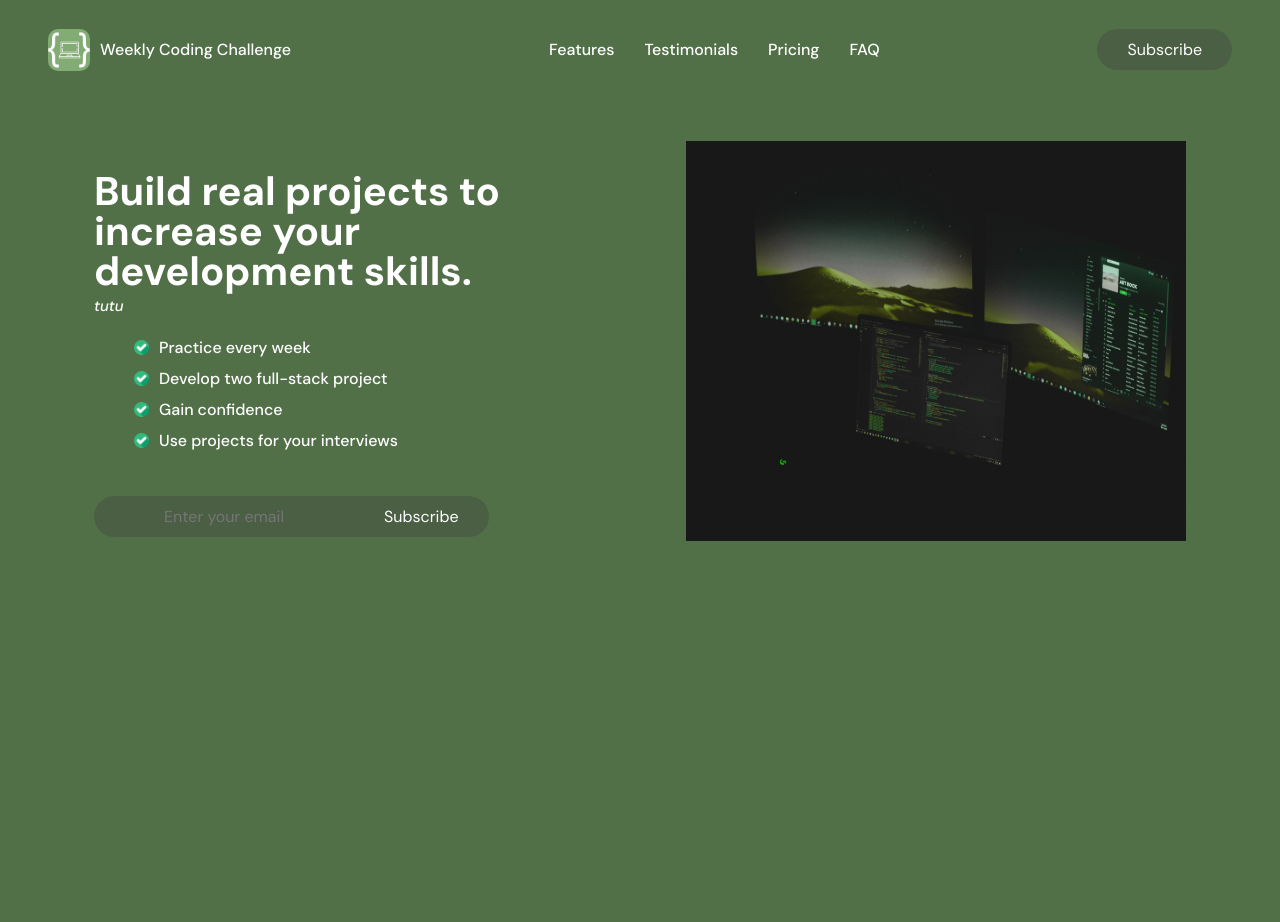
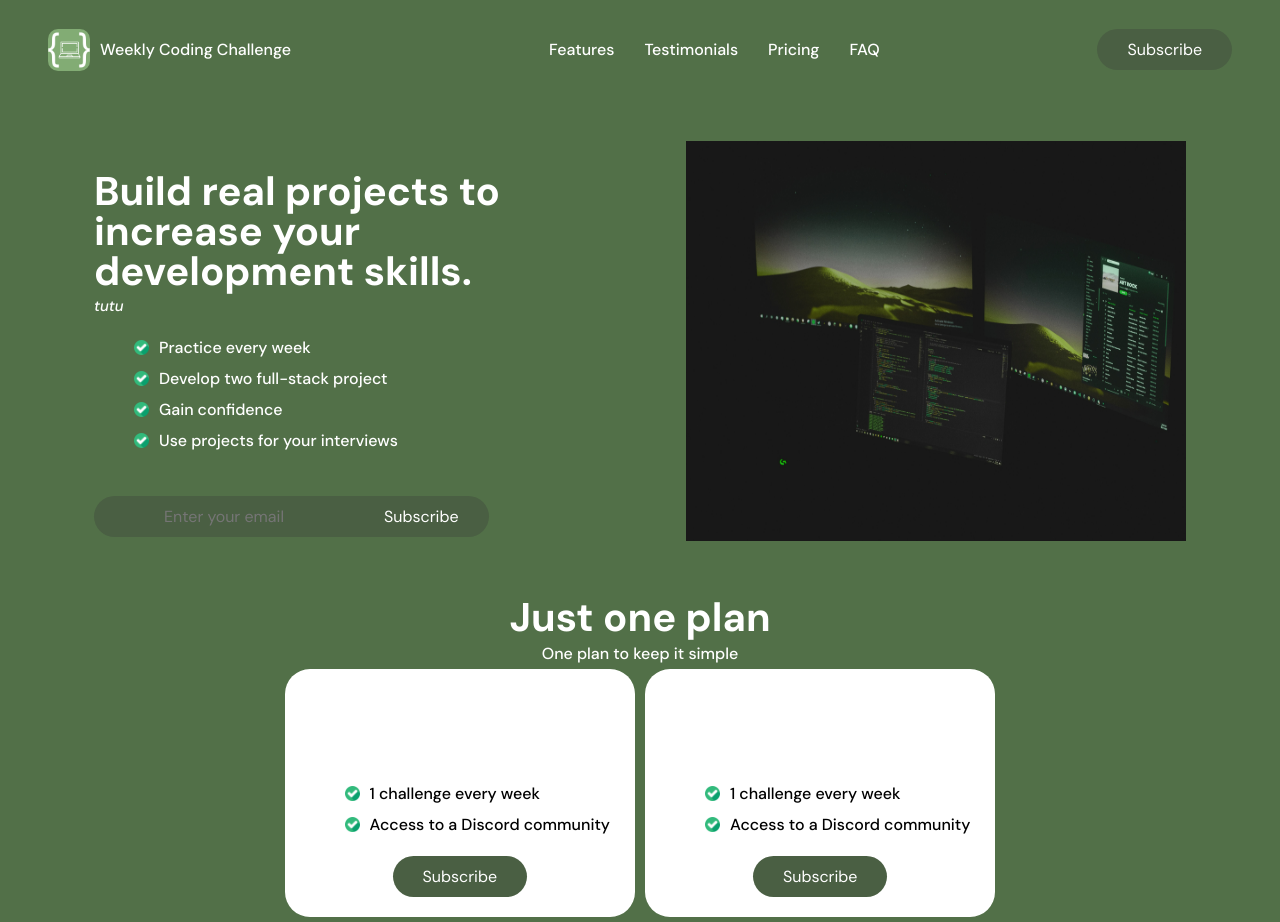
Before and after one commit to lblandin/wcc, an Angular app: page / in a window 1280 px wide. Before the commit the page ends 800 px from the top, so only its background shows below. Built offline with nearby package versions, Linux system fonts and the light colour scheme.

Commit message:
Pricing section

```diff
--- a/src/app/app.component.html
+++ b/src/app/app.component.html
@@ -1 +1,2 @@
 <app-header></app-header>
+<app-pricing></app-pricing>
--- a/src/app/app.component.ts
+++ b/src/app/app.component.ts
@@ -1,10 +1,11 @@
 import { Component } from '@angular/core';
 import { RouterOutlet } from '@angular/router';
 import { HeaderComponent } from './header/header.component';
+import { PricingComponent } from './pricing/pricing.component';
 
 @Component({
   selector: 'app-root',
-  imports: [HeaderComponent],
+  imports: [HeaderComponent, PricingComponent],
   templateUrl: './app.component.html',
   styleUrl: './app.component.css'
 })
--- /dev/null
+++ b/src/app/pricing/pricing-card/pricing-card.component.css
@@ -0,0 +1,33 @@
+h1 {
+    font-family: inherit;
+    font-size: 35px;
+    font-weight: bold;
+    margin-bottom: 0% !important;
+}
+.card {
+    max-width: 500px;
+    border-radius: 25px;
+    color: #000;
+    background-color: #fff;
+    padding: 20px;
+    margin: 5px;
+    text-align: center;
+
+    p, h1 {
+        margin: 0px
+    }
+}
+
+.check-benefit {
+    display: flex;
+    align-items: center;
+
+    img {
+        margin-right: 5px;
+    }
+
+    li {
+        list-style: none;
+        margin: 5px;
+    }
+}
--- /dev/null
+++ b/src/app/pricing/pricing-card/pricing-card.component.html
@@ -0,0 +1,17 @@
+<ng-container>
+    <div class="card">
+        <p>Free</p>
+        <h1>Free</h1>
+        <ul>
+            <div class="check-benefit">
+                <img src="assets/images/checked.png" alt="check" width="15" height="15">
+                <li>1 challenge every week</li>
+            </div>
+            <div class="check-benefit">
+                <img src="assets/images/checked.png" alt="check" width="15" height="15">
+                <li>Access to a Discord community</li>
+            </div>
+        </ul>
+        <app-standard-button class="subscribe-button"></app-standard-button>
+    </div>
+</ng-container>
--- /dev/null
+++ b/src/app/pricing/pricing.component.css
@@ -0,0 +1,19 @@
+.pricing-card {
+    display: flex;
+    justify-content: center;
+    align-items: center;
+}
+
+.pricing-container {
+    margin-top: 50px;
+
+    h1, p {
+        margin: 0;
+        color: #fff;
+        text-align: center;
+    }
+
+    h1 {
+        font-size: 40px;
+    }
+ }
--- /dev/null
+++ b/src/app/pricing/pricing.component.html
@@ -0,0 +1,9 @@
+<div class="pricing-container">
+    <h1>Just one plan</h1>
+    <p>One plan to keep it simple</p>
+
+    <div class="pricing-card">
+        <app-pricing-card></app-pricing-card>
+        <app-pricing-card></app-pricing-card>
+    </div>
+</div>
```
Also changed, not shown: src/app/pricing/pricing-card/pricing-card.component.ts (added, +11 -0 lines), src/app/pricing/pricing.component.ts (added, +12 -0 lines), 2 other files (tests, documents, lock files or other folders).
